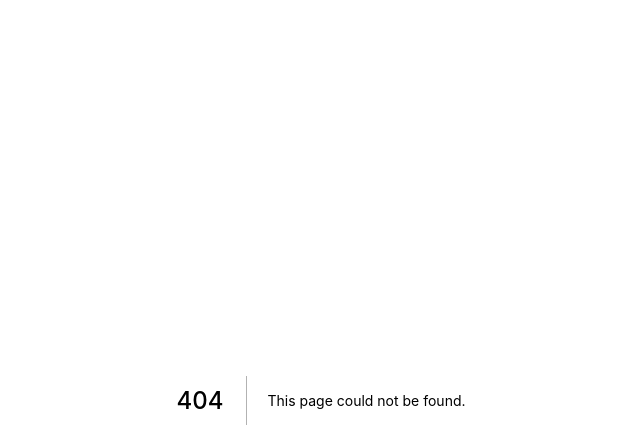
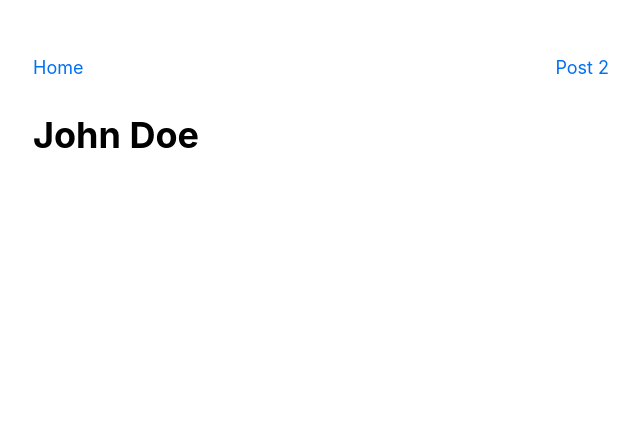
Before and after one commit to windmaomao/nextjs-blog, a Next.js app: page /posts/2 in a window 1280 px wide. Before the commit this address had no page. Shown: the top 448 px of the page, without its empty margins (319-959 px from the left). Built offline with nearby package versions, Linux system fonts and the light colour scheme.

Commit message:
switch to swr

```diff
--- a/components/layout.js
+++ b/components/layout.js
@@ -1,26 +1,23 @@
 import styles from './layout.module.css'
 import Head from 'next/head'
+import Link from 'next/link'
 
-export default function Layout({ children, home }) {
+export default function Layout({ children }) {
   return (
     <div className={styles.container}>
       <Head>
         <link rel="icon" href="/favicon.ico" />
       </Head>
       <header className={styles.header}>
-        {!home && (
-          <>
-            <a href="/">Home</a>
-            <a href="/posts/first-post">Post</a>
-          </>
-        )}
+        <Link href="/">Home</Link>
+        <Link href="/posts/2">Post 2</Link>
       </header>
       <main>{children}</main>
-      {!home && (
+      {false && (
         <div className={styles.backToHome}>
-          <a href="/">
+          <Link href="/">
             ← Back to home
-          </a>
+          </Link>
         </div>
       )}
     </div>
--- /dev/null
+++ b/pages/posts/[id].js
@@ -0,0 +1,15 @@
+import Layout from '../../components/layout'
+import useSWR from 'swr'
+
+const fetcher = (...args) => fetch(...args).then(res => res.json())
+
+export default function Post() {
+  const { data } = useSWR('/api/user', fetcher)
+  console.log(data)
+  if (!data) return null
+  return (
+    <Layout>
+      <h1>{data.name}</h1>
+    </Layout>
+  )
+}
```
